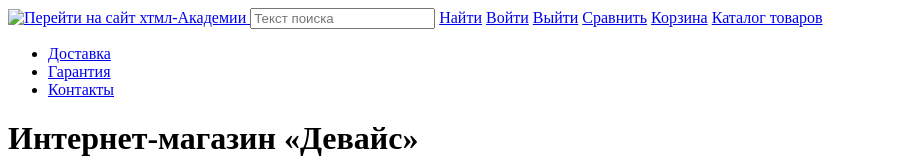
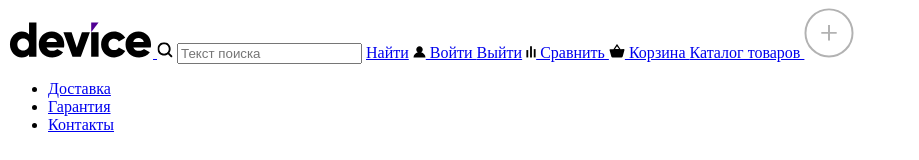
Before and after one commit to htmlacademy-htmlcss/1925077-device-33, a plain HTML site: page index.html in a window 1280 px wide. Shown: the top 160 px of the page, without its empty margins (0-919 px from the left). Drawn offline with Linux system fonts and the light colour scheme.

Commit message:
add header icons

```diff
--- a/index.html
+++ b/index.html
@@ -11,22 +11,35 @@
   <header class="page-header">
 
     <a href="https://htmlacademy.ru/">
-      <img src="#" alt="Перейти на сайт хтмл-Академии" class="page-logo">
+      <img src="images/header/logo.svg" width="145" height="36" alt="Перейти на сайт хтмл-Академии" class="page-logo">
     </a>
 
     <label>
+      <img src="images/header/search-glass.svg" width="16" height="16" class="header-icons">
       <input type="search" class="search-input" placeholder="Текст поиска" autocomplete="on" name="search-input">
     </label>
     <a href="#" class="search-link">Найти</a>
 
-    <a href="#" class="login-link">Войти</a>
+    <a href="#" class="login-link">
+      <img src="images/header/user.svg" width="13" height="12" class="header-icons">
+      Войти
+    </a>
     <a href="#" class="visually-hidden logout-link">Выйти</a>
 
-    <a href="#" class="compare-link">Сравнить</a>
-    <a href="#" class="shop-cart-link">Корзина</a>
+    <a href="#" class="compare-link">
+      <img src="images/header/compare.svg" width="10" height="12" class="header-icons">
+      Сравнить
+    </a>
+    <a href="#" class="shop-cart-link">
+      <img src="images/header/shop-cart.svg" width="16" height="14" class="header-icons">
+      Корзина
+    </a>
 
     <!-- Раскрывающийся список каталога начало -->
-    <a class="product-catalog-label" href="catalog.html">Каталог товаров</a>
+    <a class="product-catalog-label" href="catalog.html">
+      Каталог товаров
+      <img src="images/header/plus-in-circle.svg" width="50" height="50">
+    </a>
     <!-- Раскрывающийся список каталога конец -->
 
     <nav class="header-navigation">
```
